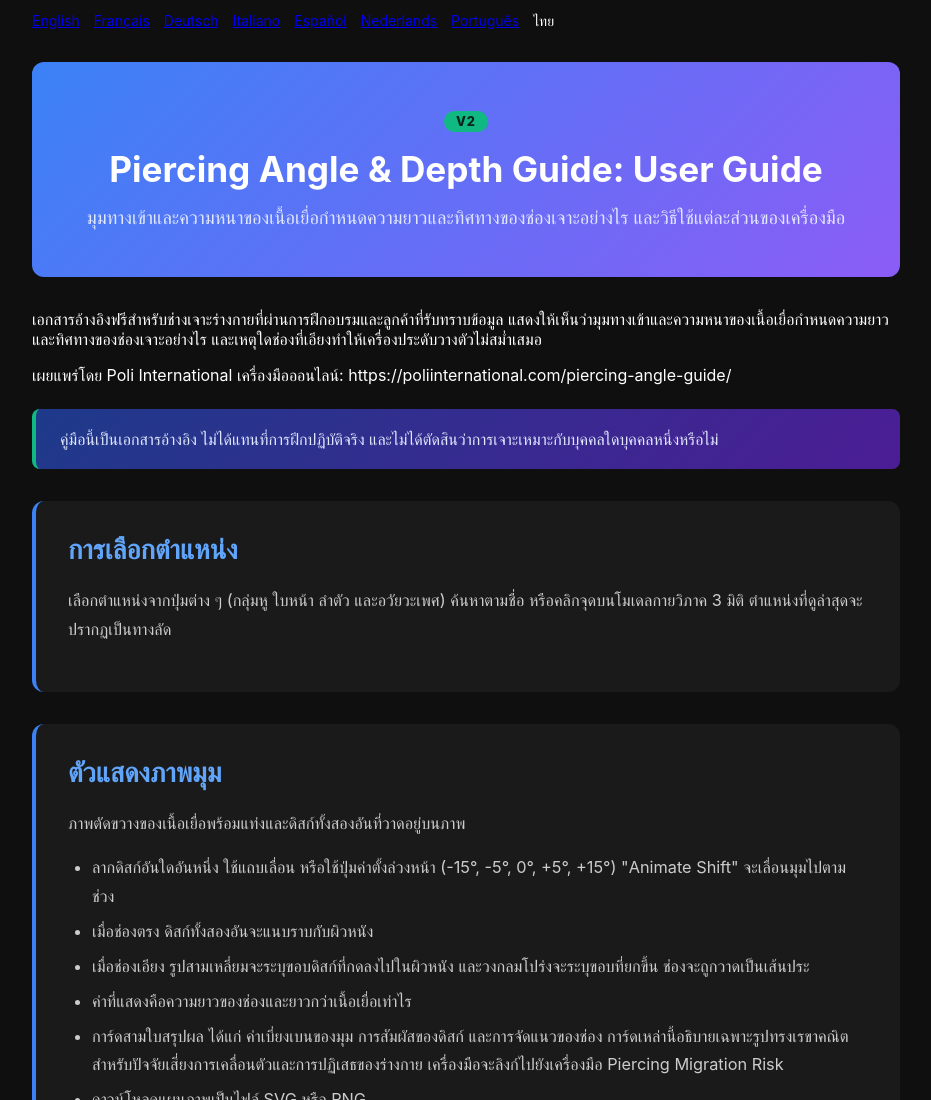
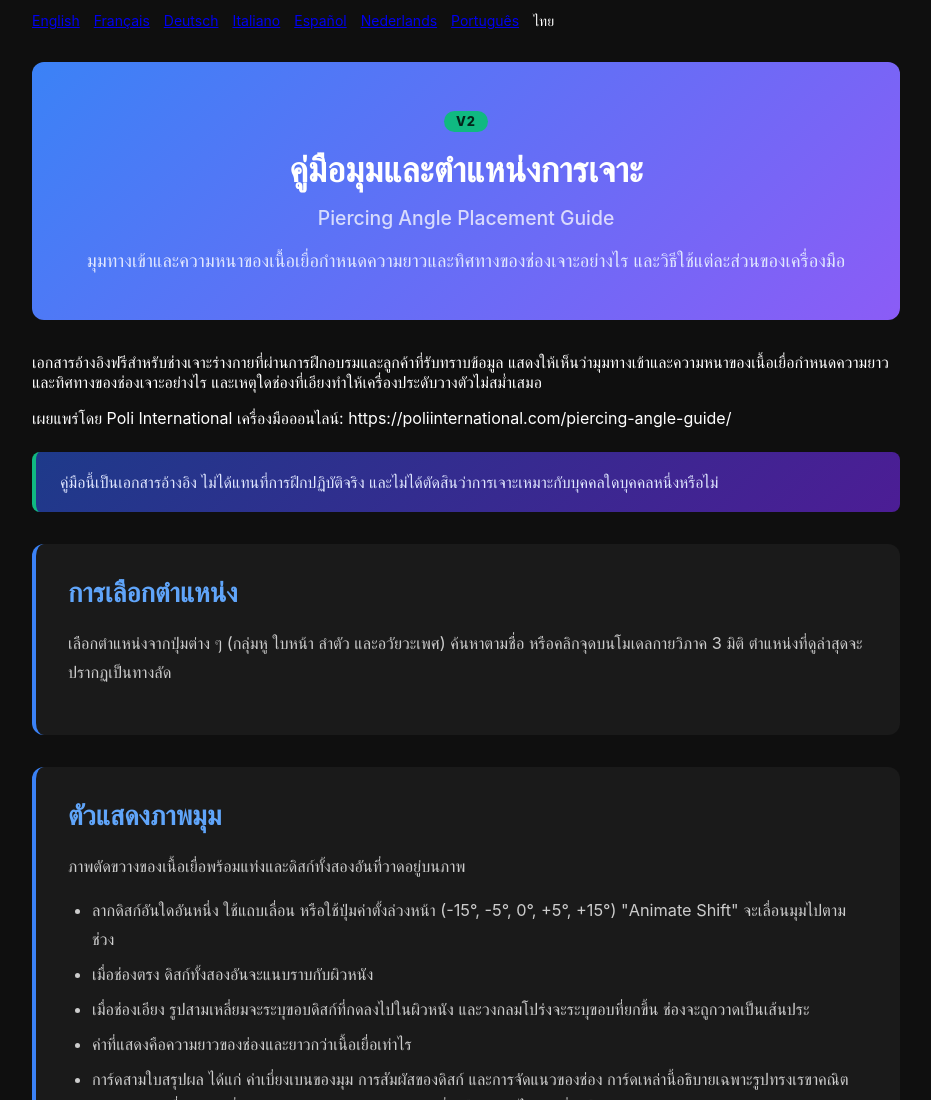
Before and after one commit to Poli-International/piercing-angle-guide, a plain HTML site: page documentation-th.html in a window 1280 px wide. Shown: the top 1100 px of the page, without its empty margins (174-1105 px from the left). Drawn offline with Linux system fonts and the light colour scheme.

Commit message:
sync documentation-th.html from the live site
The website copy of this tool moved on and the repo did not, so an
AI Studio import from here would have reverted it.

```diff
--- a/documentation-th.html
+++ b/documentation-th.html
@@ -37,7 +37,7 @@
     <div class="entry-content">
         <div class="doc-hero">
             <span class="v2">V2</span>
-            <h1>Piercing Angle &amp; Depth Guide: User Guide</h1>
+            <h1>คู่มือมุมและตำแหน่งการเจาะ<br><small lang="en" style="font-size:0.55em;font-weight:500;opacity:0.75;">Piercing Angle Placement Guide</small></h1>
             <p>มุมทางเข้าและความหนาของเนื้อเยื่อกำหนดความยาวและทิศทางของช่องเจาะอย่างไร และวิธีใช้แต่ละส่วนของเครื่องมือ</p>
         </div>
         <p>เอกสารอ้างอิงฟรีสำหรับช่างเจาะร่างกายที่ผ่านการฝึกอบรมและลูกค้าที่รับทราบข้อมูล แสดงให้เห็นว่ามุมทางเข้าและความหนาของเนื้อเยื่อกำหนดความยาวและทิศทางของช่องเจาะอย่างไร และเหตุใดช่องที่เอียงทำให้เครื่องประดับวางตัวไม่สม่ำเสมอ</p>
```
